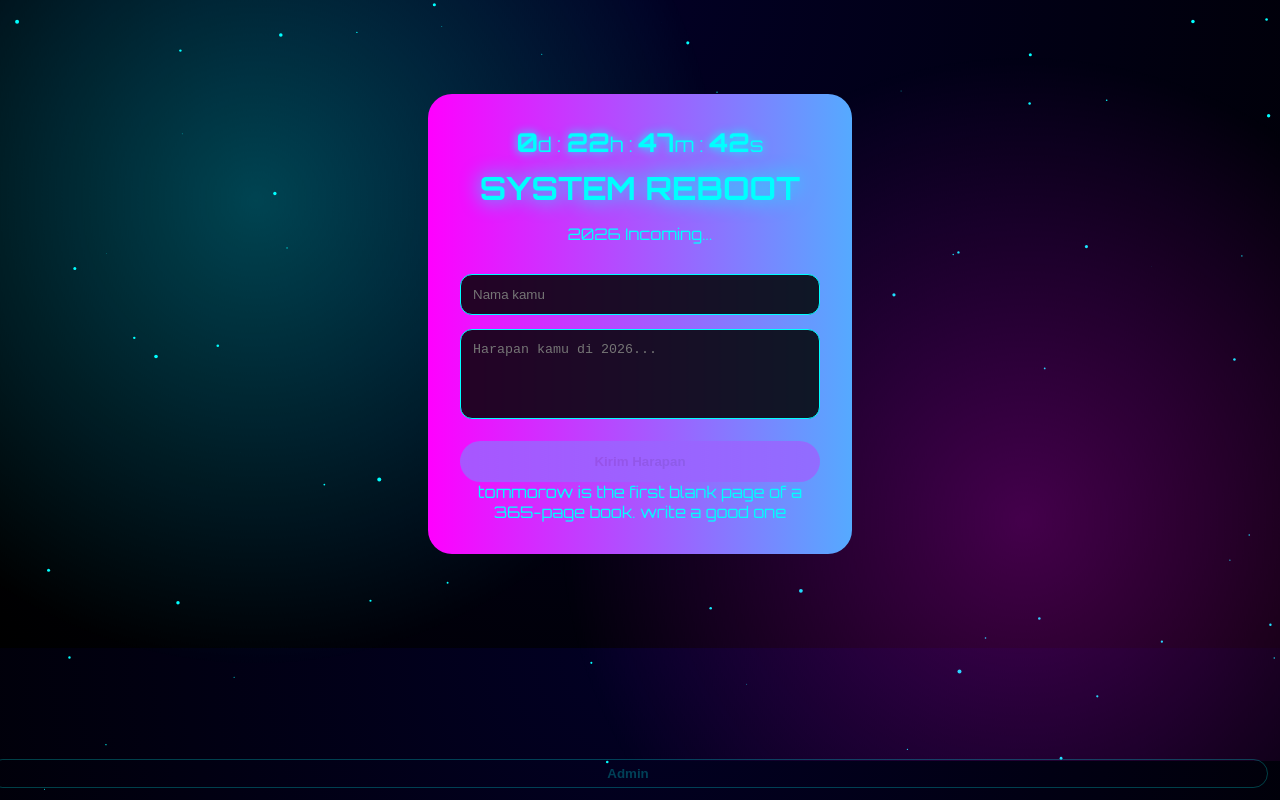
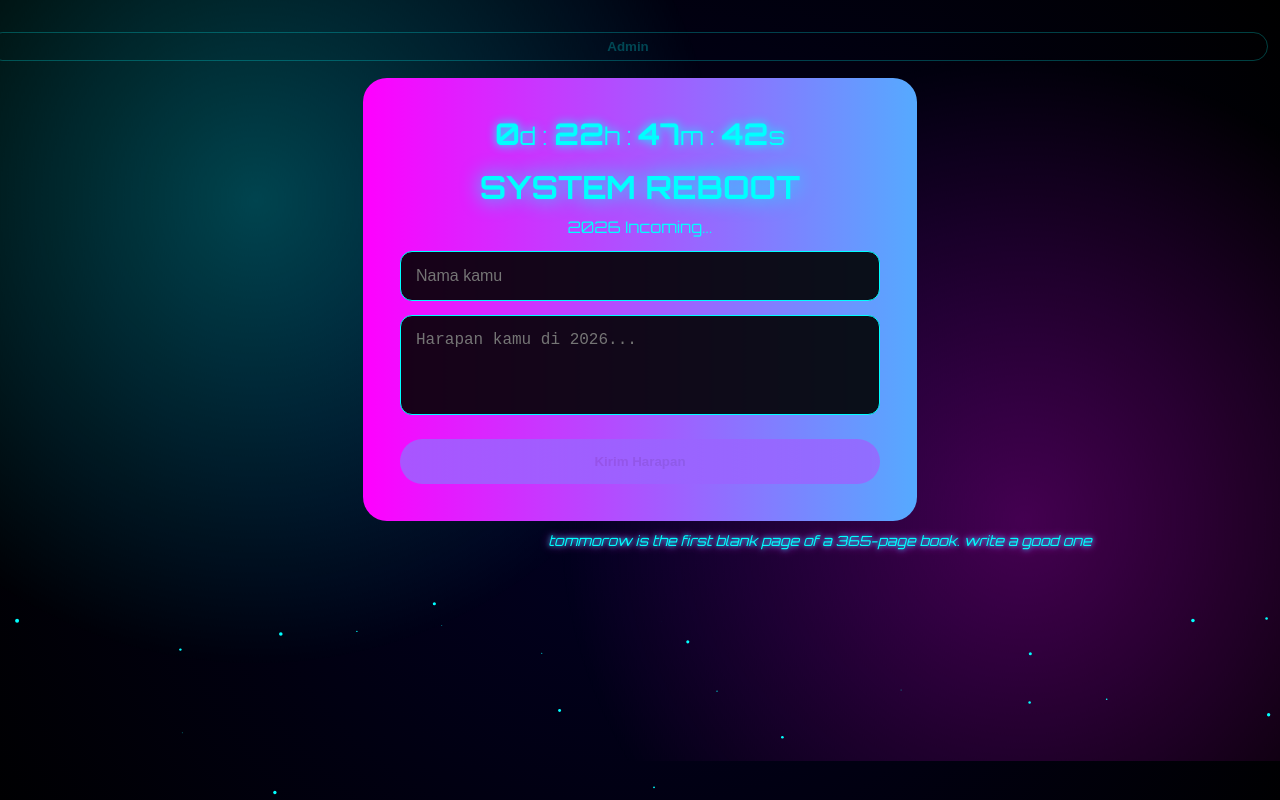
Before and after one commit to okta1005/NEWYEAR-2026, a plain HTML site: page index.html in a window 1280 px wide. Shown: the top 800 px of the page. Drawn offline with Linux system fonts and the light colour scheme.

Commit message:
Update style.css

```diff
--- a/style.css
+++ b/style.css
@@ -1,23 +1,25 @@
 @import url('https://fonts.googleapis.com/css2?family=Orbitron:wght@400;700&display=swap');
 
-* { box-sizing: border-box; }
+* { box-sizing: border-box; margin: 0; padding:0; }
 
 body {
-  margin: 0;
   font-family: 'Orbitron', sans-serif;
-  background: radial-gradient(circle at top, #020024, #000);
+  background: radial-gradient(circle at center, #020024, #000);
   color: #0ff;
   overflow: hidden;
+  height: 100vh;
+  width: 100vw;
+  position: relative;
 }
 
-/* CANVAS */
-canvas {
+/* CANVAS BINTANG */
+canvas#stars {
   position: fixed;
   inset: 0;
   z-index: -2;
 }
 
-/* AURA */
+/* AURA NEON */
 body::after {
   content: "";
   position: fixed;
@@ -28,19 +30,18 @@ body::after {
   animation: aura 6s infinite alternate;
   z-index: -1;
 }
-
 @keyframes aura {
   to { transform: translateY(-40px); }
 }
 
-/* CARD */
+/* CONTAINER */
 .container {
-  max-width: 420px;
-  margin: 12vh auto;
-  padding: 30px;
+  max-width: 550px;
+  margin: 10vh auto;
+  padding: 35px;
   border-radius: 22px;
-  background: rgba(0,0,0,0.6);
-  backdrop-filter: blur(20px);
+  background: rgba(0,0,0,0.8);
+  backdrop-filter: blur(15px);
   text-align: center;
   position: relative;
 }
@@ -56,56 +57,34 @@ body::after {
   animation: border 4s linear infinite;
   z-index: -1;
 }
-
-@keyframes border {
-  to { background-position: 300%; }
-}
+@keyframes border { to { background-position: 300%; } }
 
 /* COUNTDOWN */
-#countdown {
-  font-size: 20px;
-  margin-bottom: 10px;
-  text-shadow: 0 0 10px #0ff;
-}
-
-#countdown span {
-  font-size: 26px;
-  font-weight: bold;
-}
+#countdown { font-size: 24px; margin-bottom: 15px; text-shadow: 0 0 10px #0ff; }
+#countdown span { font-size: 30px; font-weight: bold; }
 
 /* TITLE */
-h1 {
-  margin: 10px 0;
-  text-shadow: 0 0 20px #0ff;
-}
-
-.newyear {
-  animation: pulse 1.2s infinite;
-}
-
-@keyframes pulse {
-  50% { text-shadow: 0 0 40px #f0f; }
-}
+h1 { margin: 10px 0; text-shadow: 0 0 20px #0ff; }
+.newyear { animation: pulse 1.2s infinite; }
+@keyframes pulse { 50% { text-shadow: 0 0 40px #f0f; } }
 
 /* FORM */
 input, textarea {
   width: 100%;
   margin-top: 14px;
-  padding: 12px;
+  padding: 15px;
   border-radius: 12px;
-  background: rgba(0,0,0,0.85);
+  background: rgba(0,0,0,0.9);
   border: 1px solid #0ff;
   color: #0ff;
+  font-size: 16px;
 }
 
-textarea {
-  resize: none;
-  height: 90px;
-}
+textarea { resize: none; height: 100px; }
 
 button {
-  margin-top: 18px;
-  padding: 13px;
+  margin-top: 20px;
+  padding: 15px;
   width: 100%;
   border-radius: 30px;
   border: none;
@@ -113,16 +92,12 @@ button {
   font-weight: bold;
   cursor: pointer;
 }
-
-button:disabled {
-  opacity: 0.3;
-  cursor: not-allowed;
-}
+button:disabled { opacity: 0.3; cursor: not-allowed; }
 
 /* ADMIN */
 .admin-btn {
   position: fixed;
-  bottom: 12px;
+  top: 12px;
   right: 12px;
   background: none;
   color: #0ff;
@@ -131,11 +106,21 @@ button:disabled {
   border-radius: 20px;
   opacity: 0.25;
 }
-
 .admin-btn:hover { opacity: 1; }
 
-#wishList {
-  margin-top: 15px;
-  font-size: 12px;
-  display: none;
+/* WISH LIST */
+#wishList { margin-top: 15px; font-size: 12px; display: none; }
+
+/* TEKS BERJALAN */
+#marquee {
+  position: absolute;
+  bottom: -30px;
+  left: 100%;
+  white-space: nowrap;
+  font-style: italic;
+  font-size: 14px;
+  color: #0ff;
+  animation: marquee 15s linear infinite;
+  text-shadow: 0 0 5px #0ff, 0 0 10px #f0f;
 }
+@keyframes marquee { 0% { left: 100%; } 100% { left: -100%; } }
```
